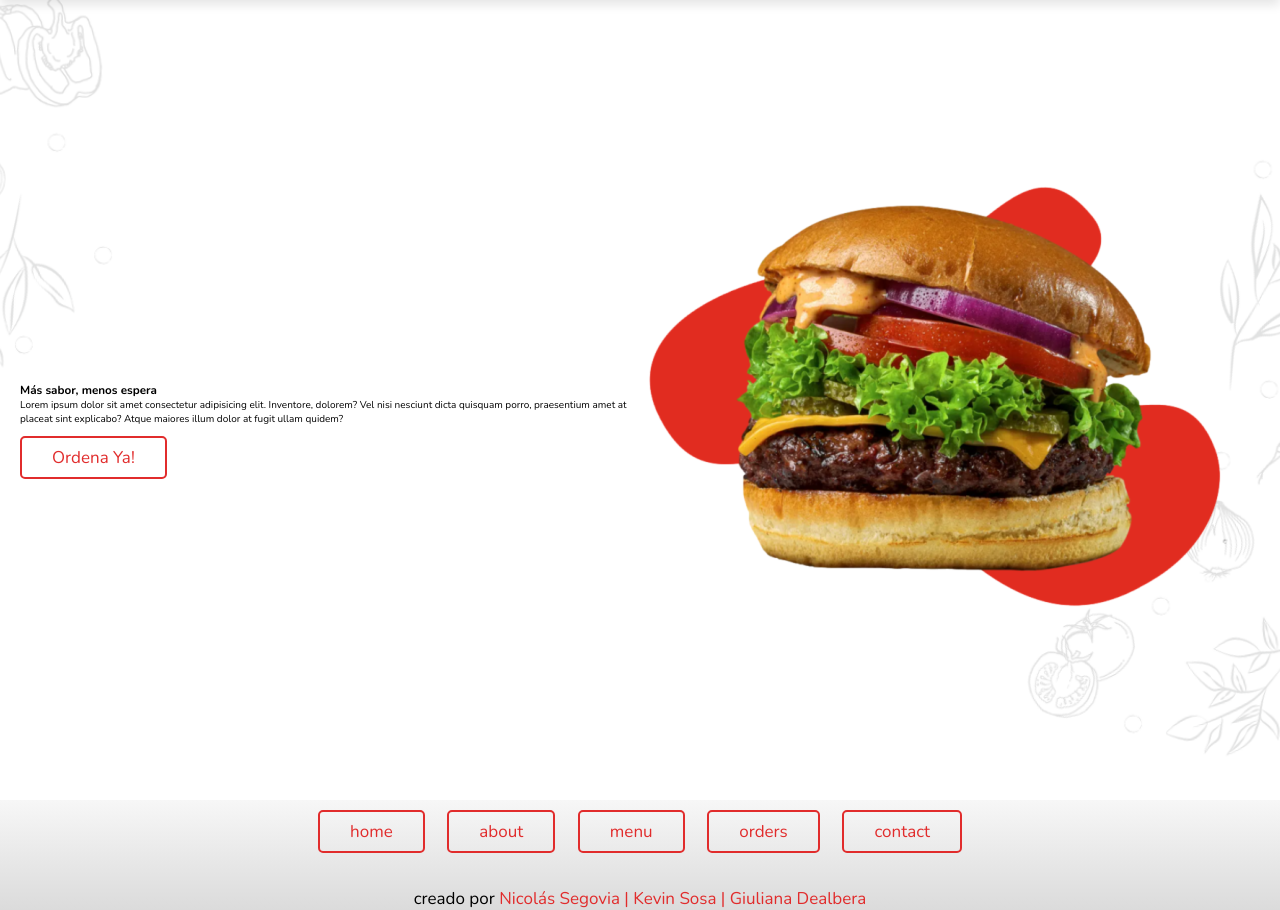
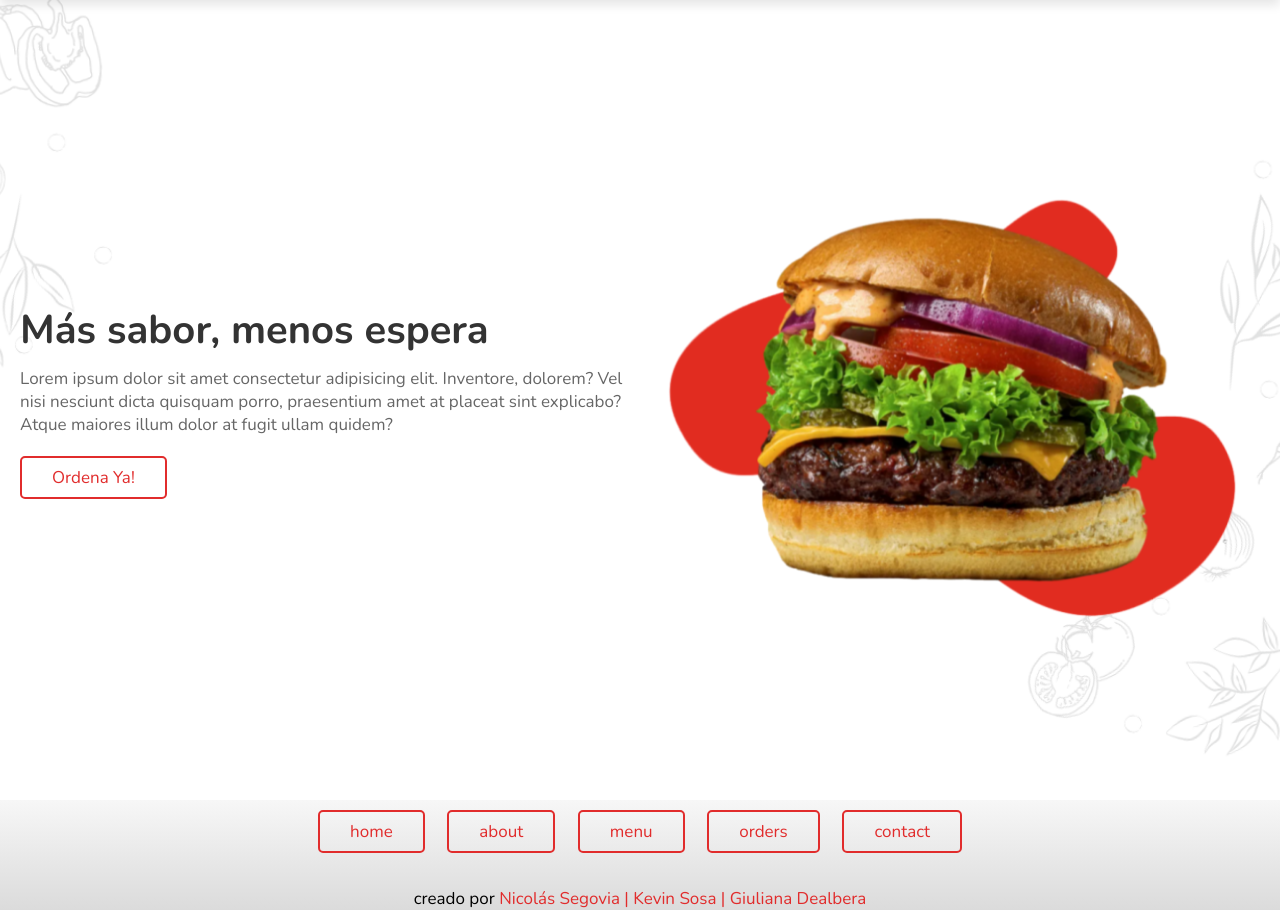
Before and after one commit to CodeSystem2022/Compunerds-ProyectoIntegrador-ProyectoFinal, a PHP site: page /home.php in a window 1280 px wide. Shown: the part 74-984 px from the top of the page. Run offline with PHP 8.4, Linux system fonts and the light colour scheme; data that the repository does not hold is empty.

Commit message:
modified: completo sección portada

```diff
--- a/css/style.css
+++ b/css/style.css
@@ -221,13 +221,37 @@
 
 .home .content{
     flex: 1 1 40rem;
-    padding-top: 6.5rem;
+    padding-top: .5rem;
 }
 
 .home .image{
     flex: 1 1 40rem;
 }
 
+.home .image img{
+    width: 100%;
+    padding: 2rem;
+    animation: float 3s linear infinite;
+}
+@keyframes float{
+    0%, 100%{
+        transform: translateY(0rem);
+    }
+    50%{
+        transform: translateY(3rem);
+    }
+}
+
+.home .content h3{
+    font-size: 4rem;
+    color: var(--dark-gray);
+}
+
+.home .content p{
+    font-size: 1.7rem;
+    color: var(--light-gray);
+    padding: 1rem 0;
+}
 
 /* ------------------ */
 /* ------footer------ */
--- a/home.php
+++ b/home.php
@@ -38,9 +38,8 @@
             <p>Lorem ipsum dolor sit amet consectetur adipisicing elit. Inventore, dolorem?
                 Vel nisi nesciunt dicta quisquam porro, praesentium amet at placeat sint explicabo?
                 Atque maiores illum dolor at fugit ullam quidem?</p>
-                <a href="#" class="btn">Ordena Ya!</a>
+            <a href="#" class="btn">Ordena Ya!</a>
         </div>
-
         <div class="image">
             <img src="images/home_burger.png" alt="burger">
         </div>
```
